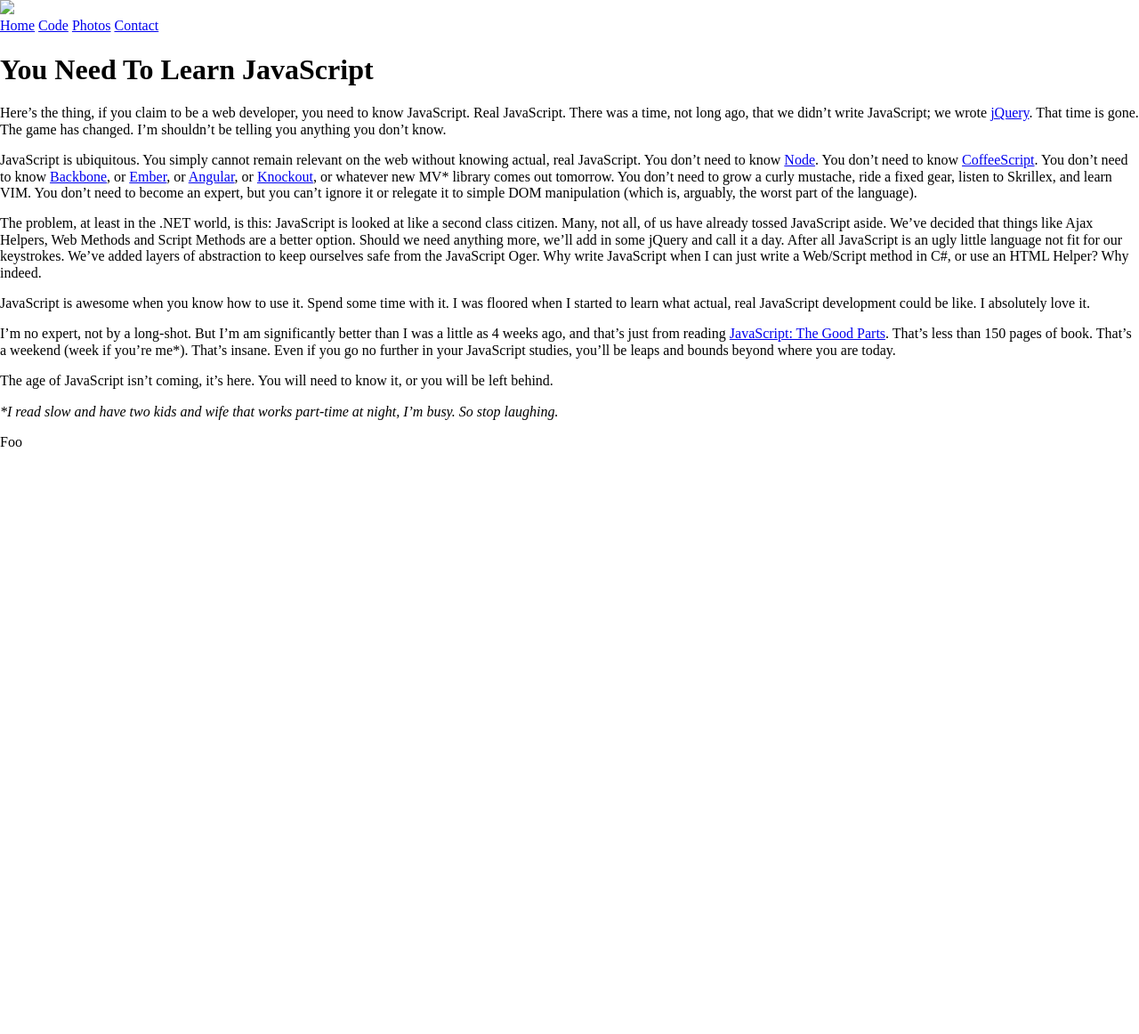
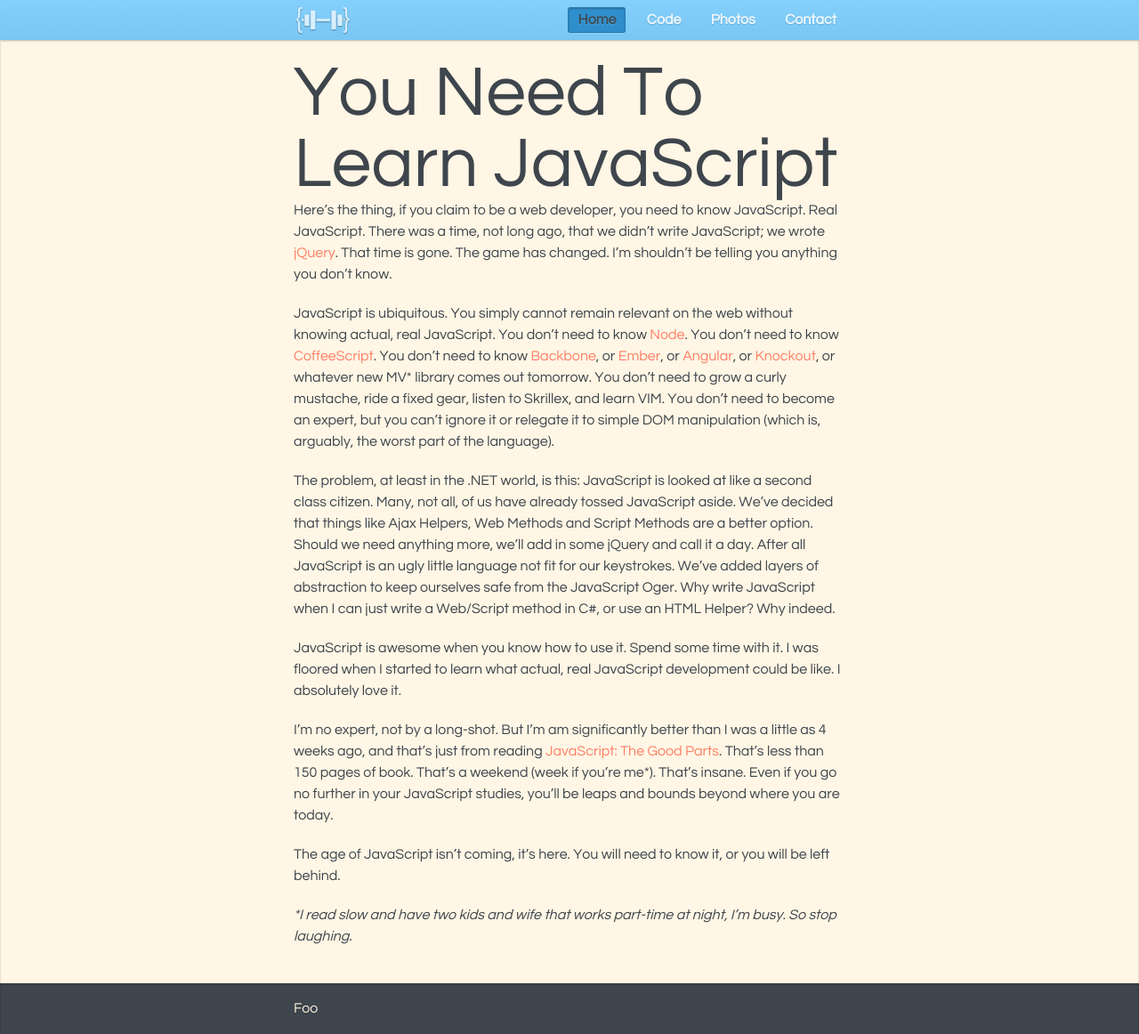
Before and after one commit to JesseWilliamson/jessewilliamson.github.com, a Jekyll site: the page built from _posts/2013-2-22-learn-javascript.md, in a window 1280 px wide and 1162 px high. Shown: the whole window at 89% size. Built offline with Jekyll 4.4.1, drawn with Linux system fonts in a browser that asks for light colours; nearby versions of some CDN libraries; some web fonts are replaced; library files that are not in the unit come from our copies.

Commit message:
fixing paths

```diff
--- a/_layouts/default.html
+++ b/_layouts/default.html
@@ -4,10 +4,9 @@
     <meta charset="utf-8">
     <title>{{page.title}} &ndash; Typed Strong</title>
     <meta name="viewport" content="width=device-width, initial-scale=1.0">
-    <link rel="shortcut icon" href="images/favicon.ico">
-    <link href='http://fonts.googleapis.com/css?family=Gabriela' rel='stylesheet' type='text/css'>
-    <link rel="stylesheet" href="css/normalize.css">
-    <link rel="stylesheet" href="css/site.css">
+    <link rel="shortcut icon" href="/images/favicon.ico">
+    <link rel="stylesheet" href="/css/normalize.css">
+    <link rel="stylesheet" href="/css/site.css">
 
     <!-- HTML5 shim, for IE6-8 support of HTML5 elements. All other JS at the end of file. -->
     <!--[if lt IE 9]>
@@ -17,12 +16,12 @@
   <body>
     <header>
       <div class="container">
-        <img src="images/logo.png" />
+        <img src="/images/logo.png" />
         <nav>
           <a href="/" class='active'>Home</a>
           <a href="code.html">Code</a>
           <a href="photos.html">Photos</a>
-            <a href="contact.html">Contact</a>
+          <a href="contact.html">Contact</a>
         </nav>
       </div>
     </header>
```
